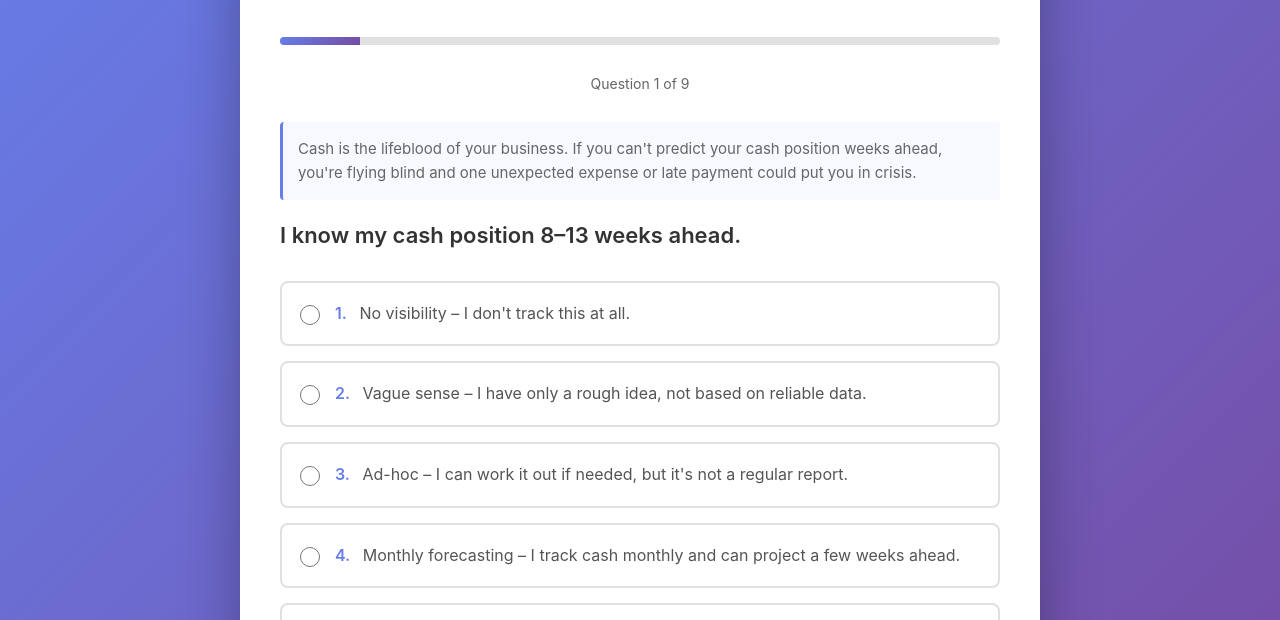
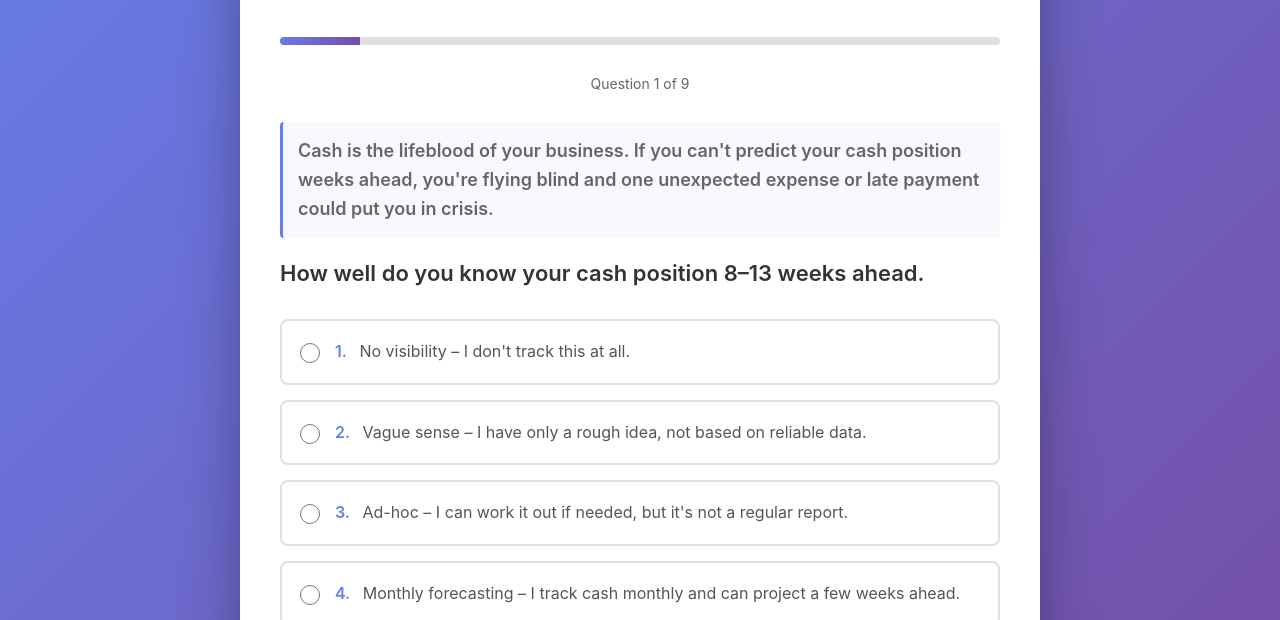
Before and after one commit to Tongeman/ConstraintApp, a website: page index.html in a window 1280 px wide. Both pictures are taken after a click on the button "Start the Quiz". Shown: the part 162-782 px from the top of the page. Drawn offline with Linux system fonts and the light colour scheme.

Commit message:
Updated some questions

```diff
--- a/index.html
+++ b/index.html
@@ -119,7 +119,8 @@
         }
 
 		.question-introduction {
-            font-size: 15px;
+            font-size: 18px;
+            font-weight: 600;
             color: #666;
             line-height: 1.6;
             margin-bottom: 20px;
--- a/quiz-data.js
+++ b/quiz-data.js
@@ -17,7 +17,7 @@ const quizConfig = {
   questions: [
     {
       id: 'cash',
-      title: 'I know my cash position 8–13 weeks ahead.',
+      title: 'How well do you know your cash position 8–13 weeks ahead.',
       category: 'Cash Flow',
       introduction: 'Cash is the lifeblood of your business. If you can\'t predict your cash position weeks ahead, you\'re flying blind and one unexpected expense or late payment could put you in crisis.',
       options: [
@@ -82,7 +82,7 @@ const quizConfig = {
     },
     {
       id: 'customerSatisfaction',
-      title: 'How well do you consistently delight customers with your products and service?',
+      title: 'Do you consistently delight customers with your products and service?',
       category: 'Customer Satisfaction',
       introduction: 'Happy customers buy again and refer others—unhappy ones disappear silently or damage your reputation online. Consistent customer delight isn\'t just nice to have; it\'s your most cost-effective growth engine.',
       options: [
```
